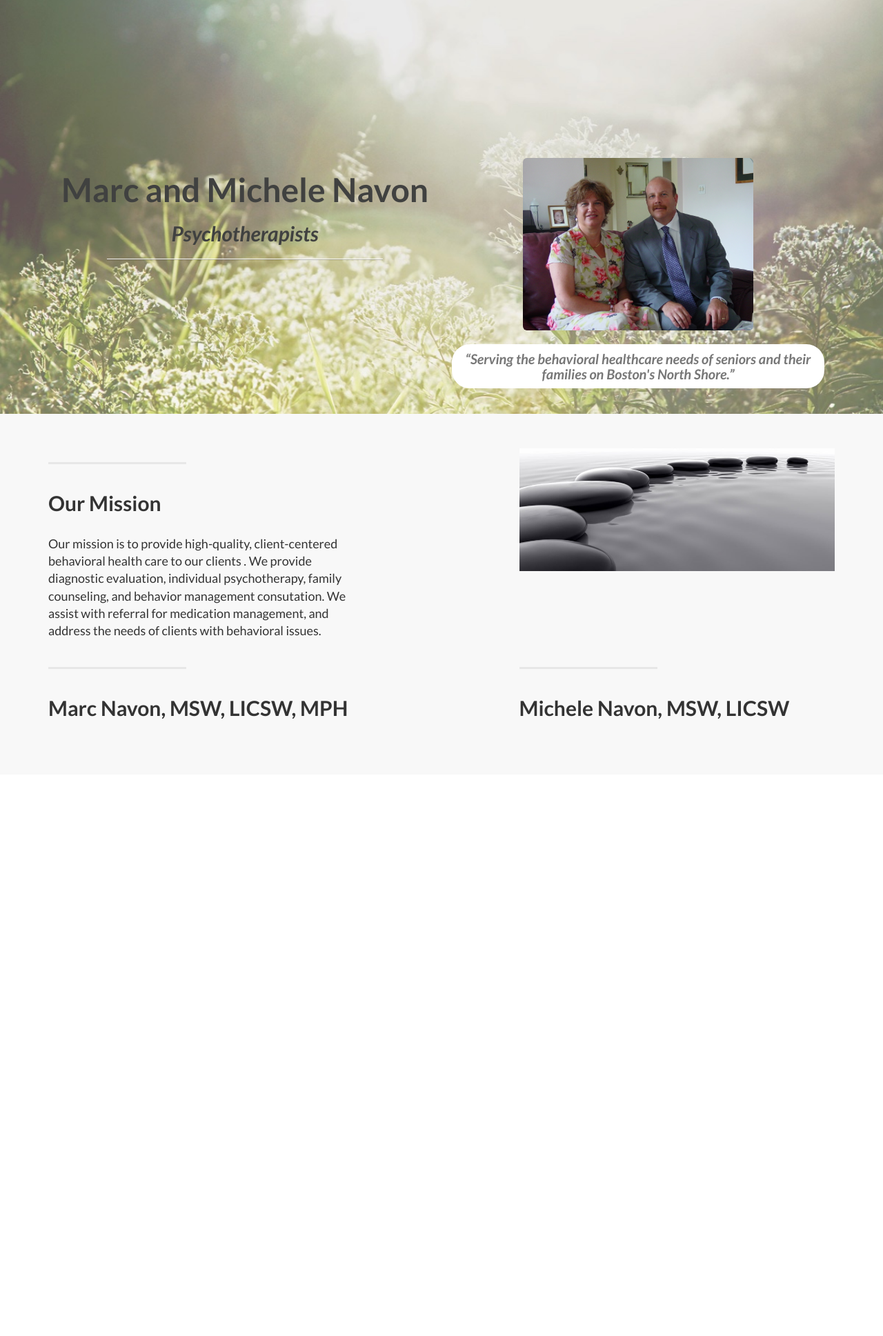
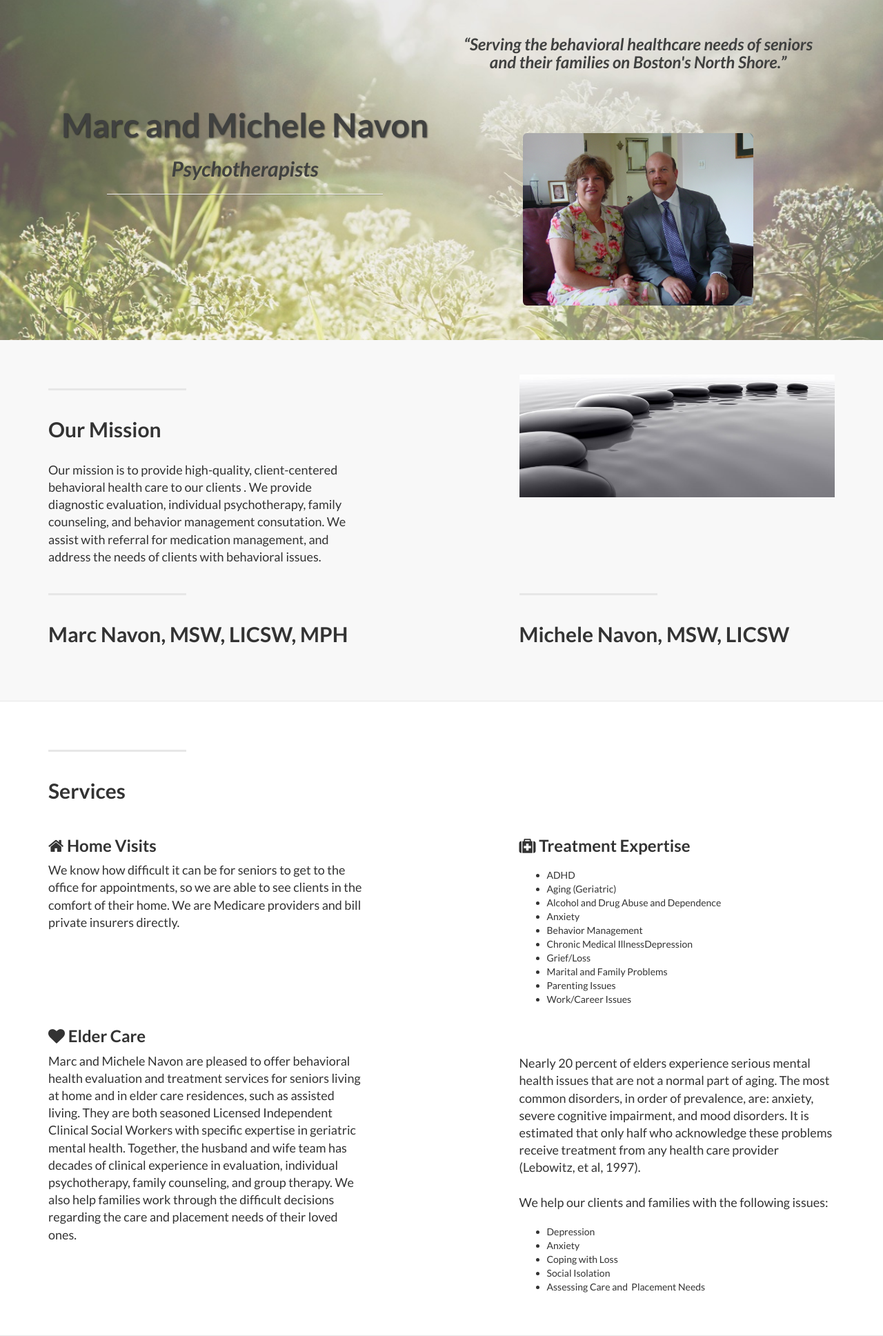
Before and after one commit to benwells/therapy-website, a Node server app: page / in a window 1280 px wide. Shown: the part 100-2037 px from the top of the page at 69% size. Before the commit the page ends 1143 px from the top, so only its background shows below. Run offline with Node 20, Linux system fonts and the light colour scheme; some libraries are stand-ins or nearby versions.

Commit message:
added new styles and services section

```diff
--- a/app.js
+++ b/app.js
@@ -1,14 +1,17 @@
 var express = require('express'),
   app = express(),
   bodyParser = require('body-parser'),
+  cookieParser = require('cookie-parser'),
   methodOverride = require('jade'),
-  mongoose = require('mongoose');
+  // mongoose = require('mongoose'),
+  passport = require('passport'),
+  LocalStrategy = require('passport-local').Strategy;
 
 //require routes file
 require('./app/routes.js')(app);
 
 //jade config
-app.set('views', __dirname + '/app/views')
+app.set('views', __dirname + '/app/views');
 app.set('view engine', 'jade');
 
 // app.use(express.static(__dirname + '/'));
@@ -23,7 +26,33 @@ require('./app/routes')(app);
 // });
 
 // app.use(app.router);
+app.use(bodyParser.json());
+app.use(bodyParser.urlencoded({ extended: false }));
+app.use(cookieParser());
+app.use(require('express-session')({
+    secret: 'keyboard cat',
+    resave: false,
+    saveUninitialized: false
+}));
+app.use(passport.initialize());
+app.use(passport.session());
 app.use(express.static(__dirname + '/public'));
+
+// passport config
+// var Account = require('./app/models/account');
+// passport.use(new LocalStrategy(Account.authenticate()));
+// passport.serializeUser(Account.serializeUser());
+// passport.deserializeUser(Account.deserializeUser());
+
+// mongoose
+// mongoose.connect('mongodb://localhost/passport_local_mongoose_express4');
+
+// catch 404 and forward to error handler
+app.use(function(req, res, next) {
+    var err = new Error('Not Found');
+    err.status = 404;
+    next(err);
+});
 
 //server and port
 var port = process.env.PORT || 3000;
--- a/app/views/home/home-layout.jade
+++ b/app/views/home/home-layout.jade
@@ -8,3 +8,4 @@ html
     block nav
     block titlepane
     block mission
+    block services
--- a/app/views/home/home-template.jade
+++ b/app/views/home/home-template.jade
@@ -72,11 +72,11 @@ block titlepane
                 i Psychotherapists
               hr.intro-divider
             .col-lg-6
-              img#intro-img.img-rounded(src='img/mm.jpg', alt='')
-              h3#tagline
+              h3
                 i
                   | &ldquo;Serving the behavioral healthcare needs of seniors and their families on
                   | Boston&apos;s North Shore.&rdquo;
+              img#intro-img.img-rounded(src='img/mm.jpg', alt='')
 
 block mission
   .content-section-a
@@ -99,3 +99,77 @@ block mission
           hr.section-heading-spacer
           .clearfix
           h2.section-heading Marc Navon, MSW, LICSW, MPH
+
+block services
+  #services.content-section-b
+      .container
+          .row
+            .col-lg-5.col-lg-offset-1.col-sm-push-6.col-sm-6
+            |
+            .col-lg-5.col-sm-pull-6.col-sm-6
+              hr.section-heading-spacer
+              |
+              .clearfix
+              |
+              h2.section-heading Services
+          .row
+            .col-lg-5.col-lg-offset-1.col-sm-push-6.col-sm-6
+              .clearfix
+              |
+              h3
+                i.fa.fa-medkit
+                |  Treatment Expertise
+              |
+              p.lead
+                ul
+                  li &ZeroWidthSpace;ADHD
+                  |
+                  li Aging (Geriatric)
+                  |
+                  li Alcohol and Drug Abuse and Dependence
+                  |
+                  li Anxiety
+                  |
+                  li Behavior Management
+                  |
+                  li Chronic Medical IllnessDepression
+                  |
+                  li Grief/Loss
+                  |
+                  li Marital and Family Problems
+                  |
+                  li Parenting Issues
+                  |
+                  li Work/Career Issues
+            .col-lg-5.col-sm-pull-6.col-sm-6
+              .clearfix
+              h3
+                i.fa.fa-home.icon-4
+                |  Home Visits
+              p.lead
+                | We know how difficult it can be for seniors to get to the office for appointments, so we are able to see clients in the comfort of their home. We are Medicare providers and bill private insurers directly.
+          .row
+            .col-lg-5.col-lg-offset-1.col-sm-push-6.col-sm-6
+              .clearfix
+              br
+              br
+              br
+              p.lead
+                | Nearly 20 percent of elders experience serious mental health issues that are not a normal part of aging. The most common disorders, in order of prevalence, are: anxiety, severe cognitive impairment, and mood disorders. It is estimated that only half who acknowledge these problems receive treatment from any health care provider (Lebowitz, et al, 1997).
+                br
+                br
+                | We help our clients and families with the following issues:
+              p
+                ul
+                  li Depression
+                  li Anxiety
+                  li Coping with Loss
+                  li Social Isolation
+                  li Assessing Care and&#x2028; Placement Needs
+            .col-lg-5.col-sm-pull-6.col-sm-6
+              .clearfix
+              h3
+                i.fa.fa-heart
+                |  Elder Care
+              p.lead
+                | Marc and Michele Navon are pleased to offer behavioral health evaluation and treatment services for seniors living at home and in elder care residences, such as assisted living. They are both seasoned Licensed Independent Clinical Social Workers with specific expertise in geriatric mental health. Together, the husband and wife team has decades of clinical experience in evaluation, individual psychotherapy, family counseling, and group therapy. We also help families work through the difficult decisions regarding the care and placement needs of their loved ones.
--- a/public/css/styles.css
+++ b/public/css/styles.css
@@ -41,7 +41,7 @@ img.brand {
 }
 
 /*secondary color of intro text*/
-.intro-message h1, .intro-message h2 {
+.intro-message h1, .intro-message h2, .intro-message h3 i {
   color:rgb(64, 65, 64);
 }
 
@@ -52,6 +52,7 @@ img.brand {
 /*max height of intro img*/
 #intro-img {
   max-height:250px;
+  margin-top: 79px;
 }
 
 /*hours formatting*/
@@ -156,14 +157,16 @@ h6 {
 
 .intro-message {
     position: relative;
-    padding-top: 20%;
+    padding-top: 30px;
+    /*padding-top: 20%;*/
     padding-bottom: 20%;
 }
 
-.intro-message > h1 {
-    margin: 0;
-    text-shadow: 2px 2px 3px rgba(0,0,0,0.6);
-    font-size: 5em;
+.intro-message  h1 {
+    margin-top: 124px;
+    /*margin: 0;*/
+    text-shadow: 1px 1px 2px rgba(0,0,0,0.6);
+    /*font-size: 5em;*/
 }
 
 .intro-divider {
@@ -251,19 +254,33 @@ h6 {
 }
 
 @media(max-width:1199px) {
+    .intro-message  h1 {
+      margin-top:30px;
+    }
     ul.banner-social-buttons {
         float: left;
         margin-top: 15px;
     }
     #intro-img {
-      height:150px;
+      height:250px;
+      margin-top:20px;
     }
     img.brand {
       max-height: 66px;
     }
 }
 
+@media(max-width:993px) {
+  a.topnav {
+    padding-left:0px;
+    padding-right:0px;
+  }
+}
+
 @media(max-width:767px) {
+    .intro-message  h1 {
+      margin-top:0px;
+    }
     .banner h2 {
         margin: 0;
         text-shadow: 2px 2px 3px rgba(0,0,0,0.6);
```
Also changed, not shown: app/models/account.js (added, +12 -0 lines), package.json (+6 -1 lines).
